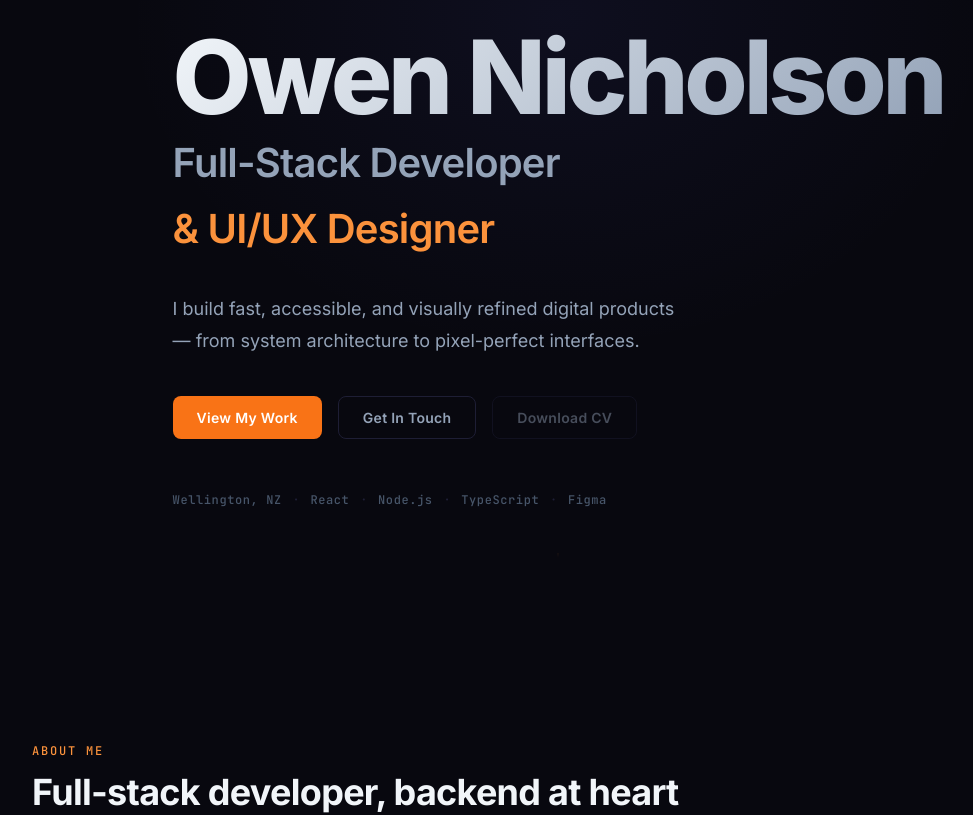
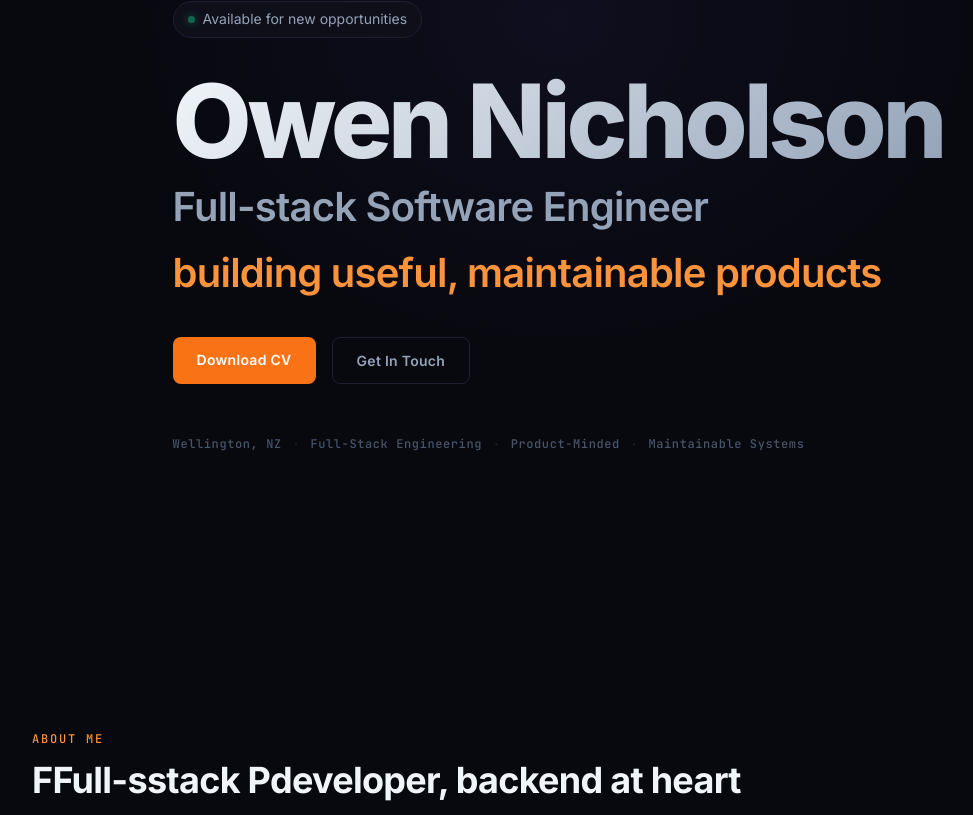
Before and after one commit to turtle-dev-nz/owen, a React (Vite) app: page / in a window 1280 px wide. Shown: the part 171-986 px from the top of the page, without its empty margins (82-1055 px from the left). Built offline with nearby package versions, Linux system fonts and the light colour scheme; the HTML template or start-up script is replaced by a standard one.

Commit message:
remove uneeded section, update wording, add cv download

```diff
--- a/package.json
+++ b/package.json
@@ -14,6 +14,7 @@
     "start": "react-scripts start"
   },
   "dependencies": {
+    "@react-pdf/renderer": "^4.5.1",
     "gh-pages": "^6.3.0",
     "lucide-react": "^1.11.0",
     "react": "^19.2.5",
--- a/src/components/ui/SectionHeader.css
+++ b/src/components/ui/SectionHeader.css
@@ -1,5 +1,5 @@
 .section-header {
-  margin-bottom: var(--space-16);
+  margin-bottom: var(--space-8);
 }
 
 .section-header__label {
@@ -25,6 +25,5 @@
 .section-header__subtitle {
   font-size: var(--fs-lg);
   color: var(--color-text-secondary);
-  max-width: 520px;
   line-height: 1.7;
 }
--- a/src/pages/Home.tsx
+++ b/src/pages/Home.tsx
@@ -2,7 +2,7 @@ import { Hero } from "../sections/Hero";
 import { About } from "../sections/About";
 import { Experience } from "../sections/Experience";
 import { Skills } from "../sections/Skills";
-import { Projects } from "../sections/Projects";
+// import { Projects } from "../sections/Projects";
 import { Education } from "../sections/Education";
 import { Contact } from "../sections/Contact";
 
--- a/src/sections/About.tsx
+++ b/src/sections/About.tsx
@@ -19,7 +19,7 @@ export function About() {
         <div className="about__content">
           <SectionHeader
             label="About Me"
-            title="Full-stack developer, backend at heart"
+            title="FFull-sstack Pdeveloper, backend at heart"
             // subtitle="I bridge the gap between engineering precision and creative vision."
           />
 
@@ -31,7 +31,7 @@ export function About() {
               motivated by finding practical ways to improve systems for both users and developers.
             </p>
             <p>
-              At NZX, I've led the redevelopment of multiple external platforms, created a shared React component
+              At NZX, I've been a primary developer in the redevelopment of multiple external platforms, created a shared React component
               library, and worked across the full stack to deliver reliable, long-term solutions. I'm now looking to
               continue growing as an engineer by contributing to collaborative teams while expanding my experience in
               architecture, technical leadership, and AI-assisted development.
--- a/src/sections/Experience.tsx
+++ b/src/sections/Experience.tsx
@@ -66,7 +66,7 @@ export function Experience() {
         <SectionHeader
           label="Career"
           title="Work experience"
-          subtitle="A track record across software development and high-pressure operations."
+          // subtitle="A track record across my software development and high-pressure operations."
         />
 
         <div className="experience__timeline">
--- a/src/sections/Hero.tsx
+++ b/src/sections/Hero.tsx
@@ -1,4 +1,5 @@
 import { Button } from "../components/ui/Button";
+import cvFile from "../assets/Owen_Nicholson_CV.pdf";
 import "./Hero.css";
 
 export function Hero() {
@@ -15,48 +16,38 @@ export function Hero() {
       <div className="container hero__content">
         <div className="hero__eyebrow">
           <span className="hero__status-dot" aria-hidden="true" />
-          <span>Open to new opportunities</span>
+          <span>Available for new opportunities</span>
         </div>
 
         <h1 className="hero__title">
           <span className="hero__title-name">Owen Nicholson</span>
-          <span className="hero__title-line">Full-Stack Developer</span>
-          <span className="hero__title-line hero__title-line--accent">&amp; UI/UX Designer</span>
+          <span className="hero__title-line">Full-stack Software Engineer</span>
+          <span className="hero__title-line hero__title-line--accent">building useful, maintainable products</span>
         </h1>
 
-        <p className="hero__description">
-          I build fast, accessible, and visually refined digital products &mdash; from system architecture to
-          pixel-perfect interfaces.
-        </p>
-
         <div className="hero__actions">
-          <Button onClick={() => scrollTo("projects")}>View My Work</Button>
+          <Button href={cvFile} download="Owen_Nicholson_CV.pdf" title="Download Owen Nicholson CV">
+            Download CV
+          </Button>
           <Button variant="outline" onClick={() => scrollTo("contact")}>
             Get In Touch
           </Button>
-          <Button variant="outline" disabled title="CV download coming soon">
-            Download CV
-          </Button>
         </div>
 
-        <div className="hero__meta" aria-label="Primary technologies">
+        <div className="hero__meta" aria-label="Professional focus">
           <span className="hero__meta-item">Wellington, NZ</span>
           <span className="hero__meta-sep" aria-hidden="true">
             ·
           </span>
-          <span className="hero__meta-item">React</span>
+          <span className="hero__meta-item">Full-Stack Engineering</span>
           <span className="hero__meta-sep" aria-hidden="true">
             ·
           </span>
-          <span className="hero__meta-item">Node.js</span>
+          <span className="hero__meta-item">Product-Minded</span>
           <span className="hero__meta-sep" aria-hidden="true">
             ·
           </span>
-          <span className="hero__meta-item">TypeScript</span>
-          <span className="hero__meta-sep" aria-hidden="true">
-            ·
-          </span>
-          <span className="hero__meta-item">Figma</span>
+          <span className="hero__meta-item">Maintainable Systems</span>
         </div>
       </div>
 
--- a/src/sections/Skills.tsx
+++ b/src/sections/Skills.tsx
@@ -8,36 +8,6 @@ interface SkillCategory {
   about: string;
   skills: string[];
 }
-
-// const SKILL_CATEGORIES: SkillCategory[] = [
-//   {
-//     name: "Frontend",
-//     icon: "◈",
-//     about:
-//       "Building component-driven interfaces with a focus on design fidelity, performance, and reusable architecture.",
-//     skills: ["React", "TypeScript", "Next.js", "Vite", "CSS"],
-//   },
-//   {
-//     name: "Data & Backend",
-//     icon: "⬡",
-//     about:
-//       "Working across the stack on data-heavy platforms — live market feeds, financial tables, and charting pipelines.",
-//     skills: ["Node.js", "Express", "PostgreSQL", "OracleSQL", "Ruby on Rails", "Data Visualisation"],
-//   },
-//   {
-//     name: "Design Systems",
-//     icon: "◎",
-//     about:
-//       "Designing and maintaining component libraries that scale consistently across multiple production applications.",
-//     skills: ["Component Libraries", "CSS Architecture", "Design Tokens", "Accessibility", "Figma"],
-//   },
-//   {
-//     name: "Tooling",
-//     icon: "◷",
-//     about: "Keeping development environments reproducible and CI pipelines tight from day one.",
-//     skills: ["Docker / Podman", "GitHub Actions", "Dev Containers", "Git"],
-//   },
-// ];
 
 const SKILL_CATEGORIES: SkillCategory[] = [
   {
@@ -76,8 +46,7 @@ export function Skills() {
       <div className="container">
         <SectionHeader
           label="Capabilities"
-          title="What I work with"
-          subtitle="A curated set of tools and technologies I use to build end-to-end."
+          title="My Professional Toolkit"
         />
 
         <div className="skills__grid">
```
Also changed, not shown: 2 other files (tests, documents, lock files or other folders).
